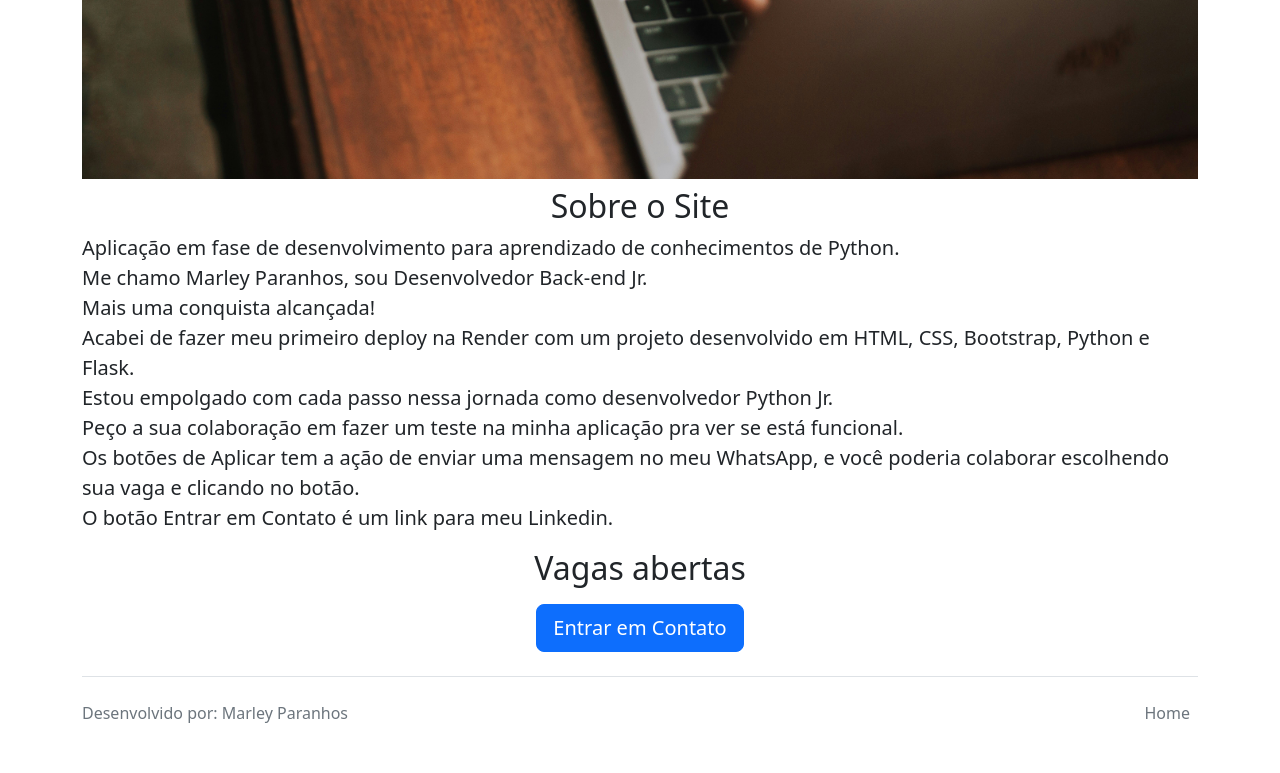
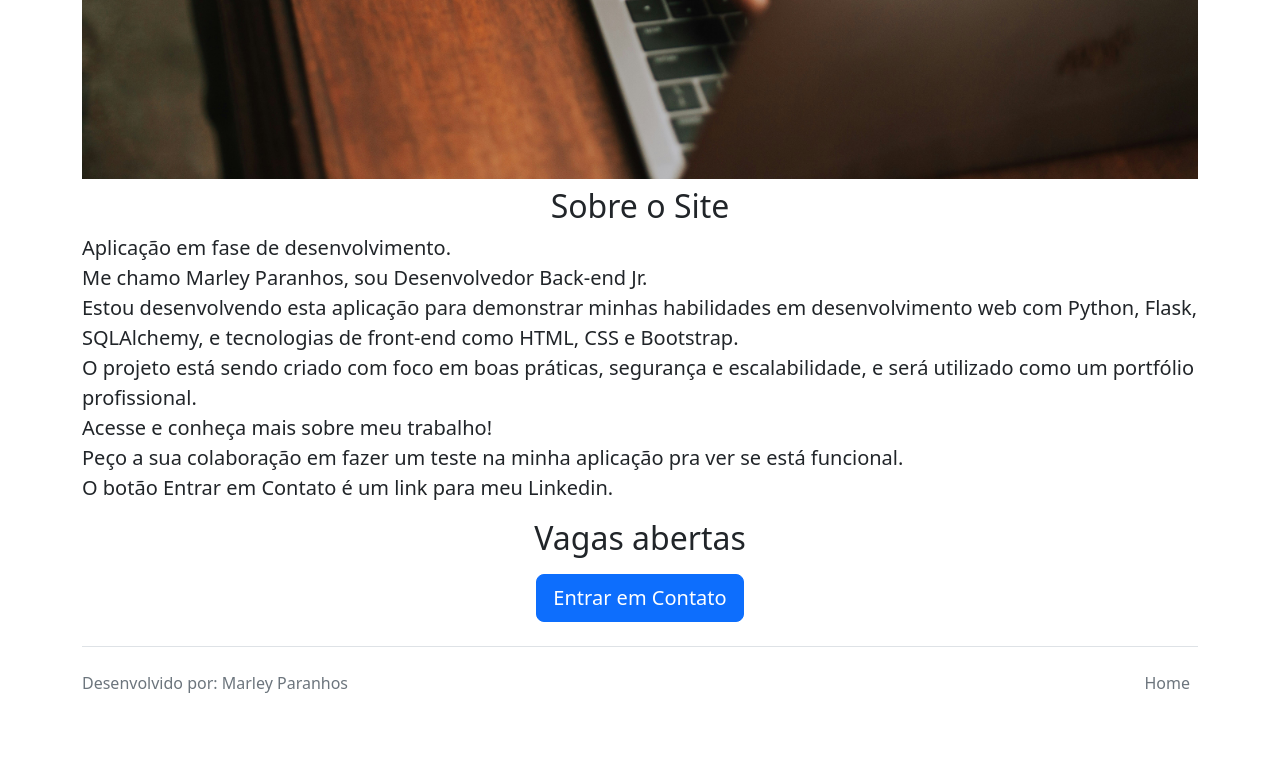
Before and after one commit to marley-paranhos/python_carreiras_v2, a Flask app: template templates/home.html in a window 1280 px wide. Shown: the part 689-1462 px from the top of the page. After the commit the page ends 1382 px from the top, so only its background shows below. Run offline with Flask 3, Linux system fonts and the light colour scheme; the template is opened without the code that fills it, so the values that code supplies are empty.

Commit message:
Ajustes na página home.html

```diff
--- a/templates/home.html
+++ b/templates/home.html
@@ -14,19 +14,17 @@
     <img class="img-fluid" src="{{url_for('static', filename='carreira.jpg')}}"/>
     <h2 class="text-center mt-2">Sobre o Site</h2>
     <p class="lead">
-      Aplicação em fase de desenvolvimento para aprendizado de conhecimentos de Python.
+      Aplicação em fase de desenvolvimento.
       <br>
       Me chamo Marley Paranhos, sou Desenvolvedor Back-end Jr.
       <br>
-      Mais uma conquista alcançada!
+      Estou desenvolvendo esta aplicação para demonstrar minhas habilidades em desenvolvimento web com Python, Flask, SQLAlchemy, e tecnologias de front-end como HTML, CSS e Bootstrap.
       <br>
-      Acabei de fazer meu primeiro deploy na Render com um projeto desenvolvido em HTML, CSS, Bootstrap, Python e Flask.
+      O projeto está sendo criado com foco em boas práticas, segurança e escalabilidade, e será utilizado como um portfólio profissional.
       <br>
-      Estou empolgado com cada passo nessa jornada como desenvolvedor Python Jr.
+      Acesse e conheça mais sobre meu trabalho!
       <br>
       Peço a sua colaboração em fazer um teste na minha aplicação pra ver se está funcional.
-      <br>
-      Os botões de Aplicar tem a ação de enviar uma mensagem no meu WhatsApp, e você poderia colaborar escolhendo sua vaga e clicando no botão.
       <br>
       O botão Entrar em Contato é um link para meu Linkedin.
     </p>
```
